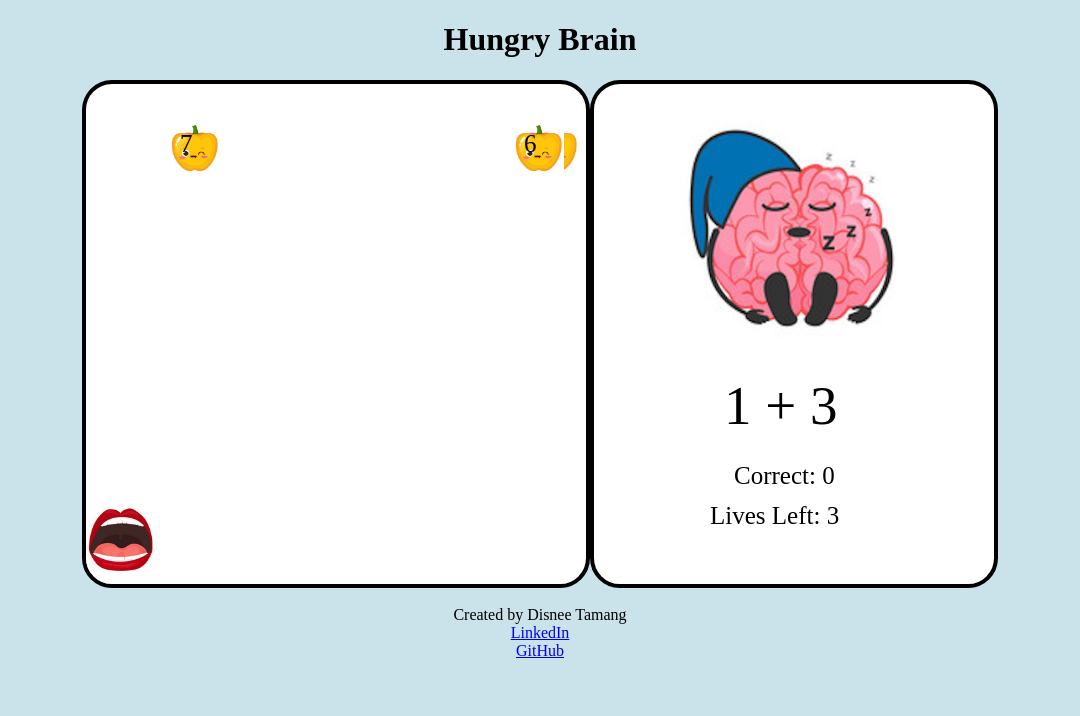
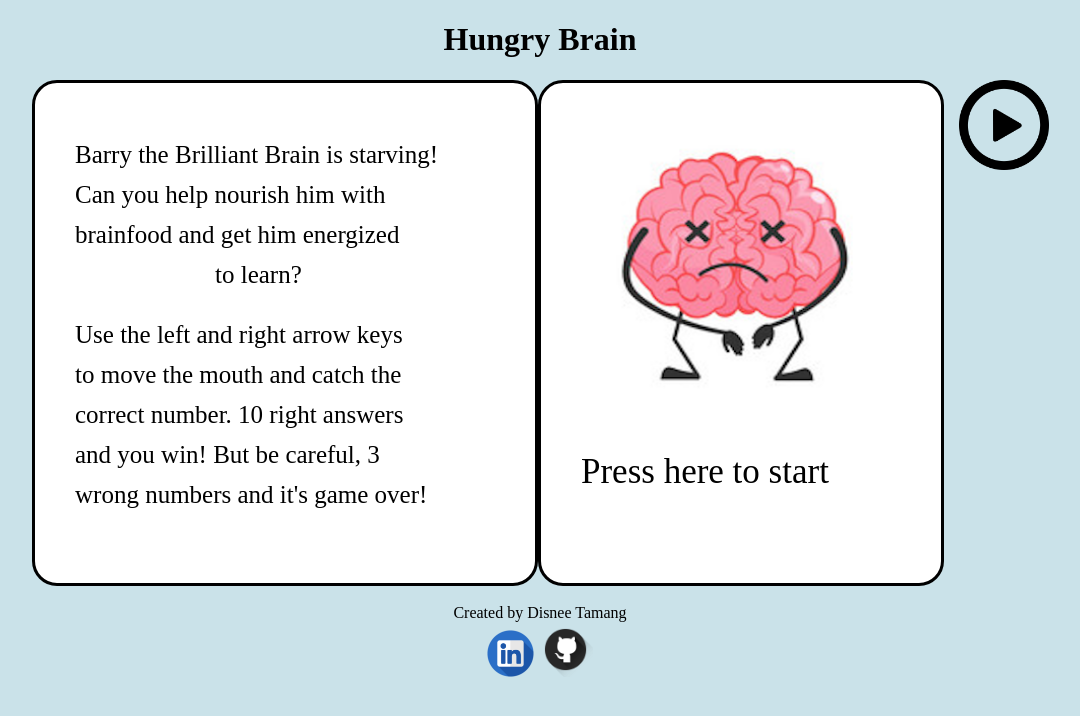
Before and after one commit to d-tamang/hungry-brain, a website built with webpack: page index.html in a window 1280 px wide. Shown: the whole page, without its empty margins (100-1180 px from the left). Built offline with nearby package versions, Linux system fonts and the light colour scheme; files whose address does not match are found by name.

Commit message:
added all visual features, start and end views, just need to work on decrementing lives logic

```diff
--- a/index.html
+++ b/index.html
@@ -7,22 +7,29 @@
     <meta http-equiv="X-UA-Compatible" content="ie=edge" />
     <link rel="stylesheet" href="./dist/main.css" />
     <title>Hungry Brain</title>
+    <script src="./dist/main.js"></script>
 </head>
 
 <body>
   <h1 class="title">Hungry Brain</h1>
+
   <div class="boxes">
     <canvas id="left-canvas"></canvas>
     <canvas id="right-canvas"></canvas>
+    <img id="audio-button" src="./src/assets/images/playbutton.png">
+    <audio id="music" loop>
+      <source src="backgroundmusic.mp3">
+    </audio>
   </div>
+
   <br>
-  <div id='created-by'>Created by Disnee Tamang</div>
+
   <div class="links">
-    <a href="https://linkedin.com/in/disneetamang">LinkedIn</a>
-    <br>
-    <a href="https://github.com/d-tamang">GitHub</a>
+    <div id='created-by'>Created by Disnee Tamang</div>
+    <a href="https://linkedin.com/in/disneetamang"><img id="li-icon" src="./src/assets/images/linkedinicon.png"></a>
+    <a href="https://github.com/d-tamang"><img id="gh-icon" src="./src/assets/images/githubicon.png"></a>
   </div>
-  <script src="./dist/main.js"></script>
+
 </body>
 
 </html>
--- a/src/brain.js
+++ b/src/brain.js
@@ -37,52 +37,52 @@ class Brain {
   drawBrain() {
     if (this.win === 0) {
       this.startImg.onload = () => {
-        this.ctx.drawImage(this.startImg, 70, 10, 260, 260)
+        this.ctx.drawImage(this.startImg, 70, 20, 260, 260)
       };
     }
     if (this.win === 1) {
       this.win1Img.onload = () => {
-        this.ctx.drawImage(this.win1Img, 70, 10, 260, 260)
+        this.ctx.drawImage(this.win1Img, 70, 20, 260, 260)
       };
     }
     if (this.win === 2) {
       this.win2Img.onload = () => {
-        this.ctx.drawImage(this.win2Img, 70, 10, 260, 260)
+        this.ctx.drawImage(this.win2Img, 70, 20, 260, 260)
       };
     }
     if (this.win === 3) {
       this.win3Img.onload = () => {
-        this.ctx.drawImage(this.win3Img, 70, 10, 260, 260)
+        this.ctx.drawImage(this.win3Img, 70, 20, 260, 260)
       };
     }
     if (this.win === 4) {
       this.win4Img.onload = () => {
-        this.ctx.drawImage(this.win4Img, 70, 10, 260, 260)
+        this.ctx.drawImage(this.win4Img, 70, 20, 260, 260)
       };
     }
     if (this.win === 5) {
       this.win5Img.onload = () => {
-        this.ctx.drawImage(this.win5Img, 70, 10, 260, 260)
+        this.ctx.drawImage(this.win5Img, 70, 20, 260, 260)
       };
     }
     if (this.win === 6) {
       this.win6Img.onload = () => {
-        this.ctx.drawImage(this.win6Img, 70, 10, 260, 260)
+        this.ctx.drawImage(this.win6Img, 70, 20, 260, 260)
       };
     }
     if (this.win === 7) {
       this.win7Img.onload = () => {
-        this.ctx.drawImage(this.win7Img, 70, 10, 260, 260)
+        this.ctx.drawImage(this.win7Img, 70, 20, 260, 260)
       };
     }
     if (this.win === 8) {
       this.win8Img.onload = () => {
-        this.ctx.drawImage(this.win8Img, 70, 10, 260, 260)
+        this.ctx.drawImage(this.win8Img, 70, 20, 260, 260)
       };
     }
     if (this.win === 9) {
       this.win9Img.onload = () => {
-        this.ctx.drawImage(this.win9Img, 70, 10, 260, 260)
+        this.ctx.drawImage(this.win9Img, 70, 20, 260, 260)
       };
     }
   }
@@ -96,7 +96,6 @@ class Brain {
   }
 
   drawWinCounter() {
-    // this.ctx.fillStyle ='black';
     this.ctx.font = "25px Rockwell";
     this.ctx.fillText("Correct: " + `${this.win}`, 140, 400);
   }
--- a/src/game.js
+++ b/src/game.js
@@ -15,14 +15,18 @@ class Game {
     this.veg1 = new Veg(this.lCtx, this.lCanvas, x, 0);
     this.veg2 = new Veg(this.lCtx, this.lCanvas, x, 0);
     this.veg3 = new Veg(this.lCtx, this.lCanvas, x, 0);
-    this.veg4 = new Veg(this.lCtx, this.lCanvas, x, 0);
     this.mouth = new Mouth(this.lCtx, this.lCanvas, 0, this.lCanvas.height - 10);
     this.brain = new Brain(this.rCtx, this.rCanvas, 0, 3);
     this.brainWinCount = 0;
     this.brainLivesLeft = 3;
+
+    this.startGame();
   }
 
   startGame() {
+    this.lCtx.clearRect(0, 0, this.lCanvas.width, this.lCanvas.height);
+    this.rCtx.clearRect(0, 0, this.rCanvas.width, this.rCanvas.height);
+    this.brain.update();
     this.render();
   }
 
--- a/src/gameover.js
+++ b/src/gameover.js
@@ -14,9 +14,9 @@ class GameOver {
     this.lCtx.clearRect(0, 0, this.lCanvas.width, this.lCanvas.height);
     this.rCtx.clearRect(0, 0, this.rCanvas.width, this.rCanvas.height);
     this.lCtx.font = "40px Rockwell";
-    this.lCtx.fillText("Oh no! You lost", 100, 200);
-    this.lCtx.fillText("Refresh the page to", 50, 280);
-    this.lCtx.fillText("try again", 150, 330);
+    this.lCtx.fillText("Oh no! You lost", 100, 170);
+    this.lCtx.fillText("Click on Barry to", 50, 250);
+    this.lCtx.fillText("try again", 150, 300);
     this.loseImg.onload = () => {
       this.rCtx.drawImage(this.loseImg, 70, 10, 260, 260)
     };
--- a/src/index.js
+++ b/src/index.js
@@ -1,6 +1,18 @@
 import Game from "./game";
+import Start from "./start";
 
 document.addEventListener("DOMContentLoaded", () => {
+  const audioButton = document.getElementById("audio-button"); //
+
+  audioButton.addEventListener("click", () => {
+    let audio = document.getElementById("music");
+    if (audio.paused) {
+      audio.play();
+    } else {
+      audio.pause();
+    }
+  })
+
   const rCanvas = document.getElementById('right-canvas');
   rCanvas.width = 400;
   rCanvas.height = 500;
@@ -11,8 +23,10 @@ document.addEventListener("DOMContentLoaded", () => {
   lCanvas.height = 500;
   const lCtx = lCanvas.getContext('2d');
 
+  new Start(lCtx, lCanvas, rCtx, rCanvas);
+
+  rCanvas.addEventListener("click", () => {
     const game = new Game(lCtx, lCanvas, rCtx, rCanvas);
-  game.startGame();
 
     function keyDown(e) {
       e.preventDefault();
@@ -26,4 +40,5 @@ document.addEventListener("DOMContentLoaded", () => {
     }
 
     document.addEventListener("keydown", keyDown);
+  })
 });
--- a/src/index.scss
+++ b/src/index.scss
@@ -1,22 +1,20 @@
 #left-canvas {
-  float: left;
   background-color: white;
-  border-radius: 30px;
-  border: 4px solid black;
+  border-radius: 25px;
+  border: 3px solid black;
 }
 
 #right-canvas {
-  float: right;
   background-color: white;
-  border-radius: 30px;
-  border: 4px solid black;
+  border-radius: 25px;
+  border: 3px solid black;
 }
 
 .boxes {
   display: flex;
   flex-direction: row;
   justify-content: center;
-  align-items: center;
+  // align-items: center;
 }
 
 body {
@@ -32,6 +30,18 @@ body {
   text-align: center;
 }
 
-#created-by {
-  text-align: center;
+#li-icon {
+  width: 47px;
+  height: 47px;
 }
+
+#gh-icon {
+  width: 55px;
+  height: 55px;
+}
+
+#audio-button {
+  width: 90px;
+  height: 90px;
+  padding-left: 15px;
+}
--- a/src/mouth.js
+++ b/src/mouth.js
@@ -8,13 +8,10 @@ class Mouth {
     this.mouthImg.src = "./src/assets/images/mouth.jpg"
     this.width = 70;
     this.height = 70;
-    this.draw();
   }
 
   draw() {
-    // this.mouthImg.onload = () => {
     this.ctx.drawImage(this.mouthImg, this.x, this.y - this.height, this.width, this.height);
-    // }
   }
 
   update() {
--- /dev/null
+++ b/src/start.js
@@ -0,0 +1,32 @@
+class Start {
+  constructor(leftCtx, leftCanvas, rightCtx, rightCanvas) {
+    this.lCtx = leftCtx;
+    this.lCanvas = leftCanvas;
+    this.rCtx = rightCtx;
+    this.rCanvas = rightCanvas;
+    this.startScreenImg = new Image();
+    this.startScreenImg.src = "./src/assets/images/startscreen.jpg";
+
+    this.renderStart();
+  }
+
+  renderStart() {
+    this.startScreenImg.onload = () => {
+      this.rCtx.drawImage(this.startScreenImg, 70, 60, 250, 250)
+    };
+    this.lCtx.font = "25px Rockwell";
+    this.rCtx.font = "35px Rockwell";
+    this.lCtx.fillText("Barry the Brilliant Brain is starving!", 40, 80);
+    this.lCtx.fillText("Can you help nourish him with", 40, 120);
+    this.lCtx.fillText("brainfood and get him energized", 40, 160);
+    this.lCtx.fillText("to learn?", 180, 200);
+    this.lCtx.fillText("Use the left and right arrow keys", 40, 260);
+    this.lCtx.fillText("to move the mouth and catch the", 40, 300);
+    this.lCtx.fillText("correct number. 10 right answers", 40, 340);
+    this.lCtx.fillText("and you win! But be careful, 3", 40, 380);
+    this.lCtx.fillText("wrong numbers and it's game over!", 40, 420);
+    this.rCtx.fillText("Press here to start", 40, 400);
+  }
+}
+
+export default Start;
--- a/src/veg.js
+++ b/src/veg.js
@@ -4,11 +4,13 @@ class Veg {
     this.canvas = canvas;
     this.x = x;
     this.y = y;
+    this.vegPics = ["./src/assets/images/veg1.jpg", "./src/assets/images/veg2.jpg", "./src/assets/images/veg3.jpg", "./src/assets/images/veg4.jpg"]
     this.vegImg = new Image();
-    this.vegImg.src = "./src/assets/images/veg.jpg"
+    this.vegImg.src = this.vegPics[Math.floor(Math.random() * 4)]
     this.width = 50;
     this.height = 50;
     this.num = Math.ceil(Math.random() * 11);
+    this.draw();
   }
 
   draw() {
@@ -23,10 +25,11 @@ class Veg {
 
   fall() {
     this.y += 3;
-    if (this.y >= (this.canvas.height - 70)) {
+    let bottomOfVeg = this.y + this.height;
+    if (this.y >= (this.canvas.height - 80)) {
       this.y = 0;
       this.x = Math.ceil(Math.random() * (this.canvas.width - this.width));
-      this.num = Math.ceil(Math.random() * 11);
+      // this.num = Math.ceil(Math.random() * 11);
     }
   }
 
--- a/src/wingame.js
+++ b/src/wingame.js
@@ -14,9 +14,9 @@ class WinGame {
     this.lCtx.clearRect(0, 0, this.lCanvas.width, this.lCanvas.height);
     this.rCtx.clearRect(0, 0, this.rCanvas.width, this.rCanvas.height);
     this.lCtx.font = "40px Rockwell";
-    this.lCtx.fillText("Congrats! You WON!", 45, 200);
-    this.lCtx.fillText("Refresh the page to", 50, 280);
-    this.lCtx.fillText("play again", 150, 330);
+    this.lCtx.fillText("Congrats! You WON!", 45, 170);
+    this.lCtx.fillText("Click on Barry to", 50, 250);
+    this.lCtx.fillText("play again", 150, 300);
     this.winGameImg.onload = () => {
       this.rCtx.drawImage(this.winGameImg, 70, 10, 260, 260)
     };
```
Also changed, not shown: dist/main.css, dist/main.js, src/assets/images/githubicon.png (added), src/assets/images/linkedinicon.png (added), src/assets/images/playbutton.png (added), src/assets/images/startscreen.jpg (added), src/assets/images/veg1.jpg (renamed from src/assets/images/veg.jpg), src/assets/images/veg2.jpg (added), src/assets/images/veg3.jpg (added), src/assets/images/veg4.jpg (added), 1 other file. Lines whose indentation alone changed are shown as unchanged.
